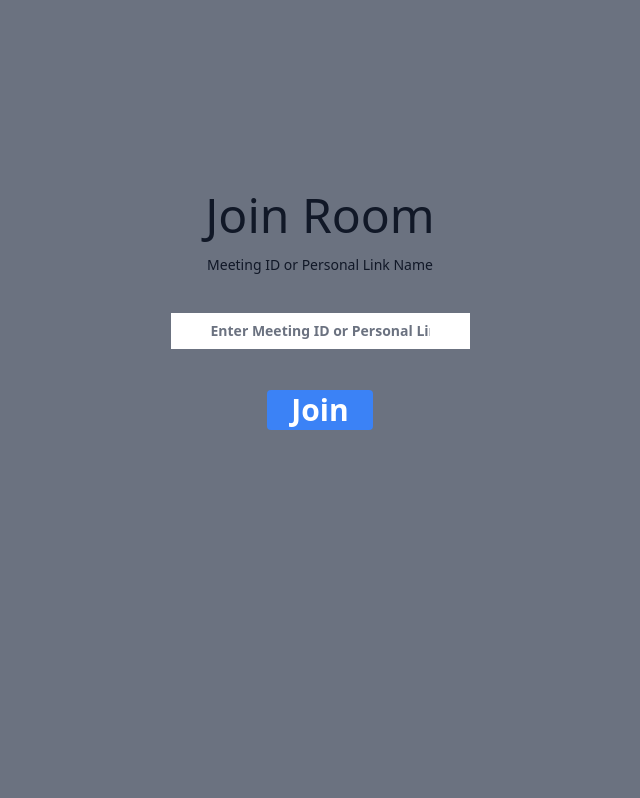
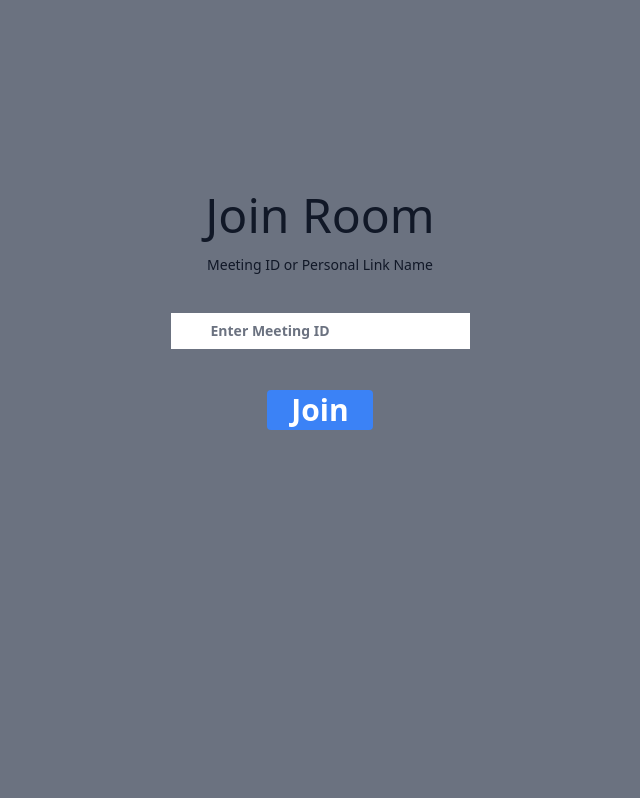
Before and after one commit to Vivekroy286/demochat, a Django app: page /join/ in a window 1280 px wide. Shown: the part 75-873 px from the top of the page, without its empty margins (320-960 px from the left). Run offline with Django 5.2, Linux system fonts and the light colour scheme; a user stored in the database is signed in; style sheets or scripts are compiled from the project's sources; some libraries are stand-ins or nearby versions.

Commit message:
update23joinroom

```diff
--- a/vchat/base/templates/joinroom.html
+++ b/vchat/base/templates/joinroom.html
@@ -52,7 +52,7 @@
                 <form action="{% url 'join_room' %}" method="POST">
                     {% csrf_token %}
                     <div class="mb-6 mt-8">
-                        <input type="text" class="text-sm  px-10 py-2" placeholder="Enter Meeting ID or Personal Link Name" name="roomID">
+                        <input type="text" class="text-sm  px-10 py-2" placeholder="Enter Meeting ID" name="roomID">
                     </div>
                     <div class="mb-6 mt-6">
                         <input type="submit" class="bg-blue-500 text-white px-6 py-0.5 rounded mt-4 hover:bg-blue-600 transition duration-300" class='button' value="Join">
```
